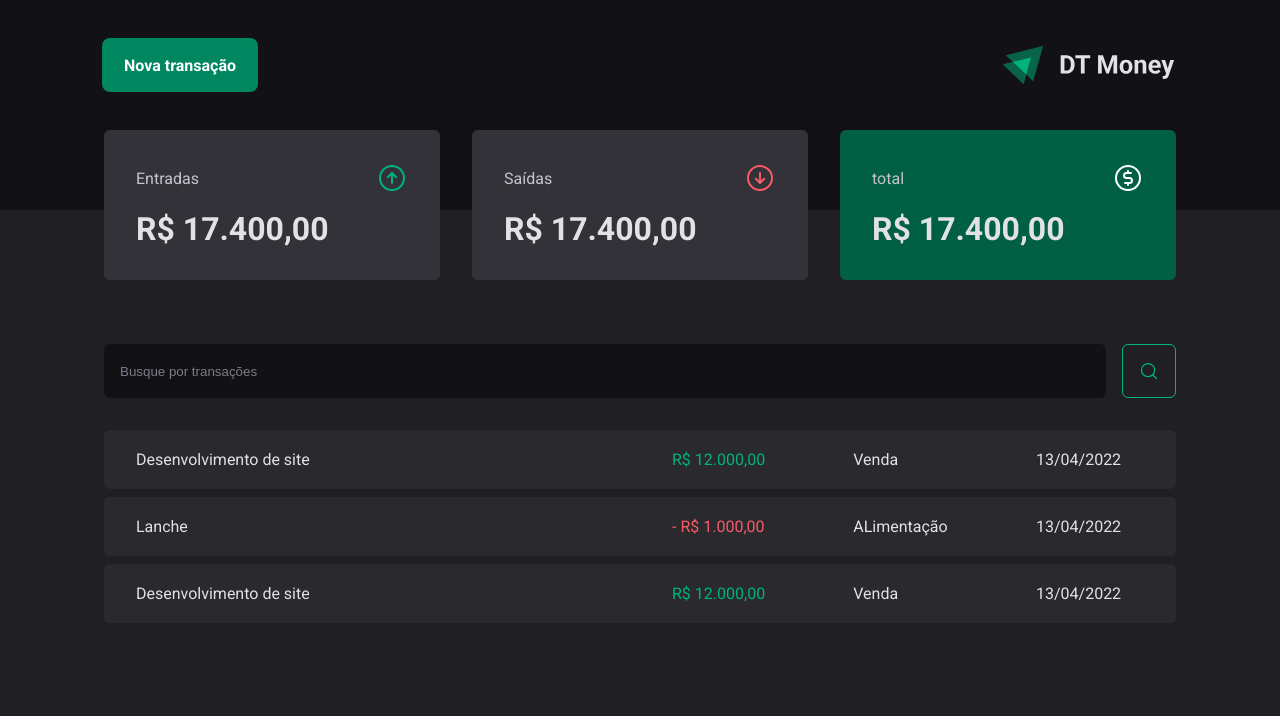
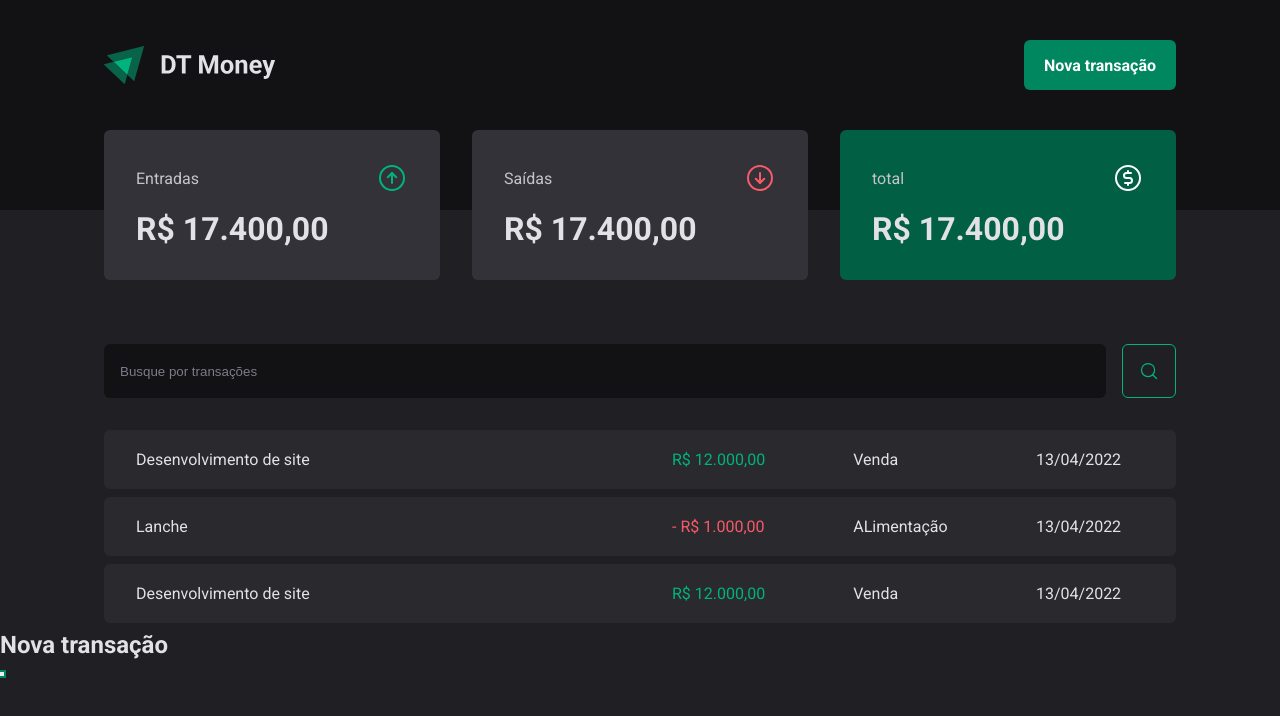
Before and after one commit to mujapira/my-finances, a React (Vite) app: page / in a window 1280 px wide. Both pictures are taken after a click on the button "Nova transação". Shown: the top 716 px of the page. Built offline with nearby package versions, Linux system fonts and the light colour scheme.

Commit message:
feat: Radix modal structure

```diff
--- a/package.json
+++ b/package.json
@@ -9,6 +9,7 @@
     "preview": "vite preview"
   },
   "dependencies": {
+    "@radix-ui/react-dialog": "^1.0.0",
     "@types/styled-components": "^5.1.26",
     "phosphor-react": "^1.4.1",
     "react": "^18.2.0",
--- a/src/components/Header/index.tsx
+++ b/src/components/Header/index.tsx
@@ -1,12 +1,25 @@
 import { HeaderContainer, HeaderContent, NewTransactionButton } from "./styles";
 import Logo from "../../assets/logo.svg";
+import * as Dialog from "@radix-ui/react-dialog";
 
 export function Header() {
   return (
     <HeaderContainer>
       <HeaderContent>
-        <NewTransactionButton>Nova transação</NewTransactionButton>
         <img src={Logo} alt="" />
+        <Dialog.Root>
+          <Dialog.Trigger asChild>
+            <NewTransactionButton>Nova transação</NewTransactionButton>
+          </Dialog.Trigger>
+
+          <Dialog.Portal>
+            <Dialog.Overlay />
+            <Dialog.Content>
+              <Dialog.Title>Nova transação</Dialog.Title>
+              <Dialog.Close />
+            </Dialog.Content>
+          </Dialog.Portal>
+        </Dialog.Root>
       </HeaderContent>
     </HeaderContainer>
   );
```
Also changed, not shown: 2 other files (tests, documents, lock files or other folders).
